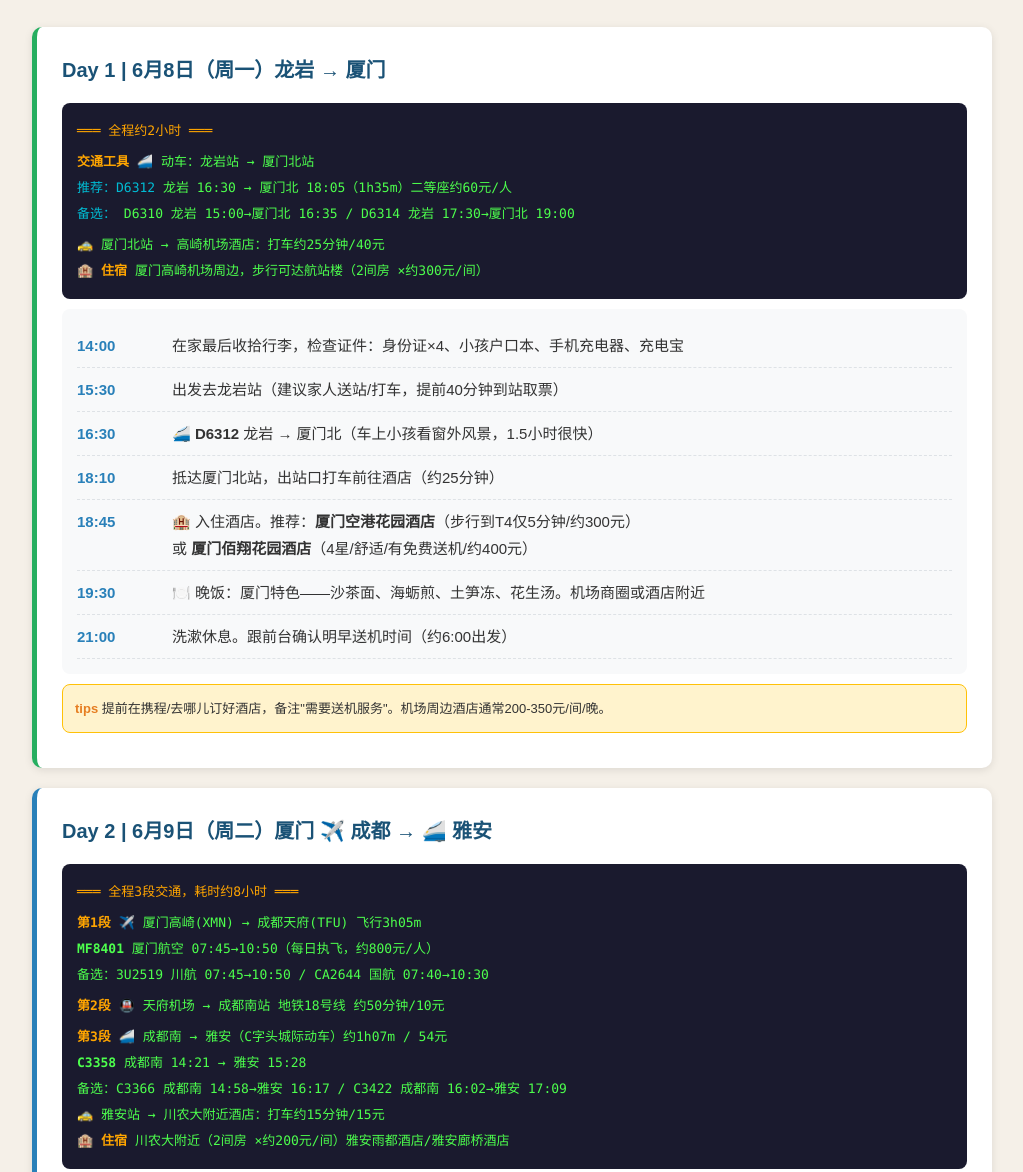
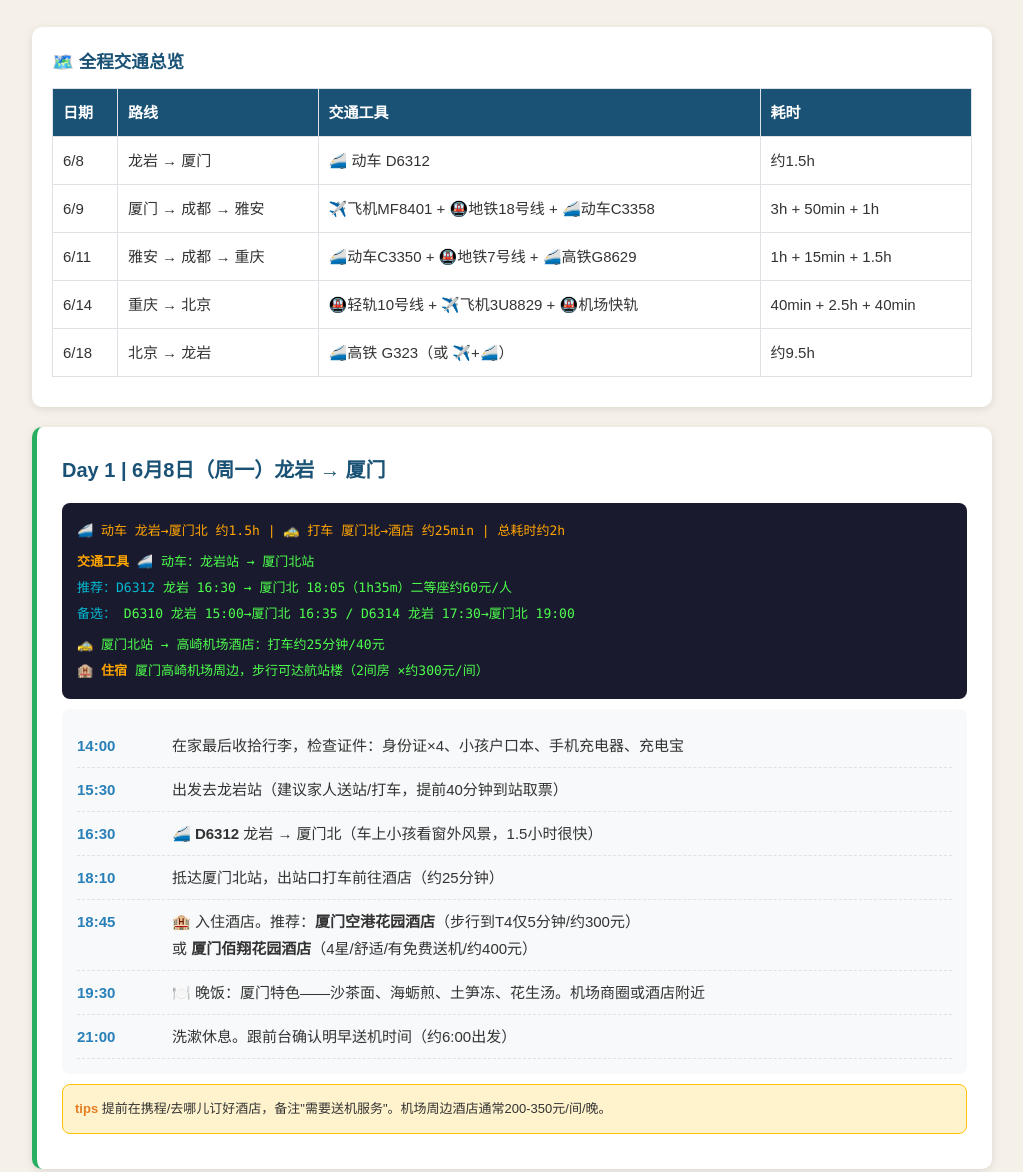
Before and after one commit to MTTMONICA/travel-guide, a plain HTML site: page index.html in a window 1280 px wide. Shown: the part 311-1483 px from the top of the page, without its empty margins (128-1151 px from the left). Drawn offline with Linux system fonts and the light colour scheme.

Commit message:
添加交通总览和每段耗时

```diff
--- a/index.html
+++ b/index.html
@@ -57,11 +57,23 @@ td{background:#fff}
 <p>妹妹毕业后同行全程（雅安→重庆→北京→龙岩）| 北京大姑姑和妹妹会合</p>
 </div>
 
+<div style="background:#fff;border-radius:10px;padding:20px;margin:20px 0;box-shadow:0 2px 8px rgba(0,0,0,0.1)">
+<h3 style="color:#1a5276;margin-bottom:10px">🗺️ 全程交通总览</h3>
+<table>
+<tr><th>日期</th><th>路线</th><th>交通工具</th><th>耗时</th></tr>
+<tr><td>6/8</td><td>龙岩 → 厦门</td><td>🚄 动车 D6312</td><td>约1.5h</td></tr>
+<tr><td>6/9</td><td>厦门 → 成都 → 雅安</td><td>✈️飞机MF8401 + 🚇地铁18号线 + 🚄动车C3358</td><td>3h + 50min + 1h</td></tr>
+<tr><td>6/11</td><td>雅安 → 成都 → 重庆</td><td>🚄动车C3350 + 🚇地铁7号线 + 🚄高铁G8629</td><td>1h + 15min + 1.5h</td></tr>
+<tr><td>6/14</td><td>重庆 → 北京</td><td>🚇轻轨10号线 + ✈️飞机3U8829 + 🚇机场快轨</td><td>40min + 2.5h + 40min</td></tr>
+<tr><td>6/18</td><td>北京 → 龙岩</td><td>🚄高铁 G323（或 ✈️+🚄）</td><td>约9.5h</td></tr>
+</table>
+</div>
+
 <!-- ===== DAY 1 ===== -->
 <div class="day rest">
 <h2>Day 1 | 6月8日（周一）龙岩 → 厦门</h2>
 <div class="route-box">
-<div style="margin-bottom:5px;color:#ffa500">═══ 全程约2小时 ═══</div>
+<div style="margin-bottom:5px;color:#ffa500">🚄 动车 龙岩→厦门北 约1.5h | 🚕 打车 厦门北→酒店 约25min | 总耗时约2h</div>
 <div><span class="tag">交通工具</span> 🚄 动车：龙岩站 → 厦门北站</div>
 <div>  <span class="tt">推荐：D6312</span> 龙岩 16:30 → 厦门北 18:05（1h35m）二等座约60元/人</div>
 <div>  <span class="tt">备选：</span> D6310 龙岩 15:00→厦门北 16:35 / D6314 龙岩 17:30→厦门北 19:00</div>
@@ -84,7 +96,7 @@ td{background:#fff}
 <div class="day">
 <h2>Day 2 | 6月9日（周二）厦门 ✈️ 成都 → 🚄 雅安</h2>
 <div class="route-box">
-<div style="margin-bottom:5px;color:#ffa500">═══ 全程3段交通，耗时约8小时 ═══</div>
+<div style="margin-bottom:5px;color:#ffa500">✈️ 飞机 厦门→成都 3h | 🚇 地铁 机场→成都南 50min | 🚄 动车 成都→雅安 1h | 总耗时约8h</div>
 <div><span class="tag">第1段</span> ✈️ 厦门高崎(XMN) → 成都天府(TFU) 飞行3h05m</div>
 <div>  <b>MF8401</b> 厦门航空 07:45→10:50（每日执飞，约800元/人）</div>
 <div>  备选：3U2519 川航 07:45→10:50 / CA2644 国航 07:40→10:30</div>
@@ -166,7 +178,7 @@ td{background:#fff}
 <div class="day">
 <h2>Day 4下午 | 6月11日（周四）雅安 → 成都 → 重庆</h2>
 <div class="route-box">
-<div style="margin-bottom:5px;color:#ffa500">═══ 全程2段火车，耗时约3.5小时 ═══</div>
+<div style="margin-bottom:5px;color:#ffa500">🚄 动车 雅安→成都南 1h | 🚇 地铁 成都南→成都东 15min | 🚄 高铁 成都东→重庆西 1.5h | 总耗时约3.5h</div>
 <div><span class="tag">第1段</span> 🚄 雅安 → 成都南（C字头城际动车）约1h / 54元</div>
 <div>  <b>C3350</b> 雅安 12:53 → 成都南 13:53（最佳衔接）</div>
 <div>  或 C3414 雅安 13:49 → 成都南 15:09</div>
@@ -267,7 +279,7 @@ td{background:#fff}
 <div class="day">
 <h2>Day 7 | 6月14日（周日）重庆 ✈️ 北京</h2>
 <div class="route-box">
-<div style="margin-bottom:5px;color:#ffa500">═══ 飞行2.5小时 ═══</div>
+<div style="margin-bottom:5px;color:#ffa500">🚇 轻轨 酒店→江北机场 40min | ✈️ 飞机 重庆→北京 2.5h | 🚇 快轨 首都机场→前门 40min | 总耗时约5h</div>
 <div><span class="tag">交通</span> ✈️ 重庆江北(CKG) → 北京首都(PEK)</div>
 <div>  <b>3U8829</b> 四川航空 07:15→09:40（2h25m，约800元/人）</div>
 <div>  备选：CA4137 国航 08:00→10:25 / 3U2026 川航 09:10→11:45（到北京大兴）</div>
@@ -373,7 +385,7 @@ td{background:#fff}
 <div class="day rest">
 <h2>Day 11 | 6月18日（周四）北京 → 龙岩 🏠</h2>
 <div class="route-box">
-<div style="margin-bottom:5px;color:#ffa500">═══ 动车/高铁返程 ═══</div>
+<div style="margin-bottom:5px;color:#ffa500">🚄 高铁 北京南→龙岩 9.5h（或 ✈️北京→厦门3h + 🚄厦门→龙岩1.5h）</div>
 <div><span class="tag">返程</span> 🚄 北京南→龙岩 高铁约9.5h</div>
 <div>  <b>G323</b> 北京南 11:00 → 龙岩 20:30（一车到家）约800元/人</div>
 <div>  或 北京✈️厦门（3h）+ 厦门北🚄龙岩（1.5h），更快但贵</div>
```
